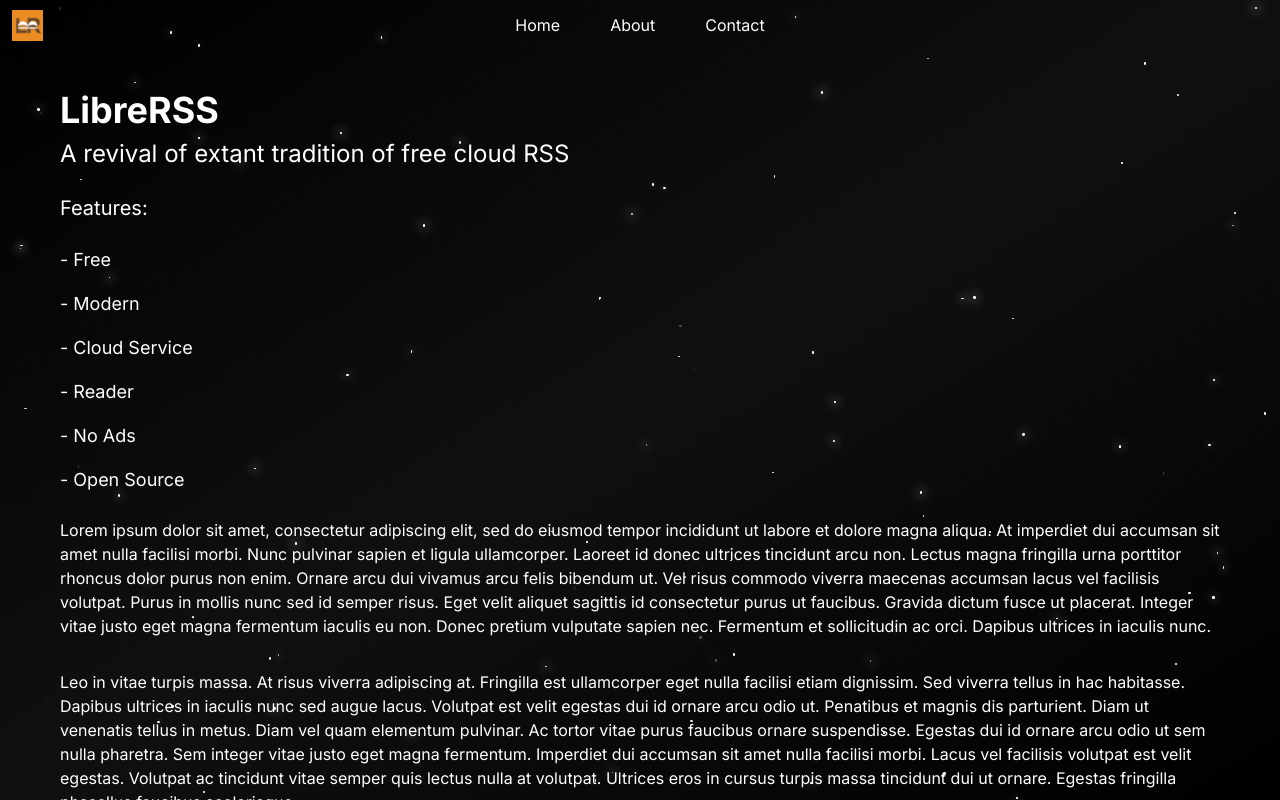
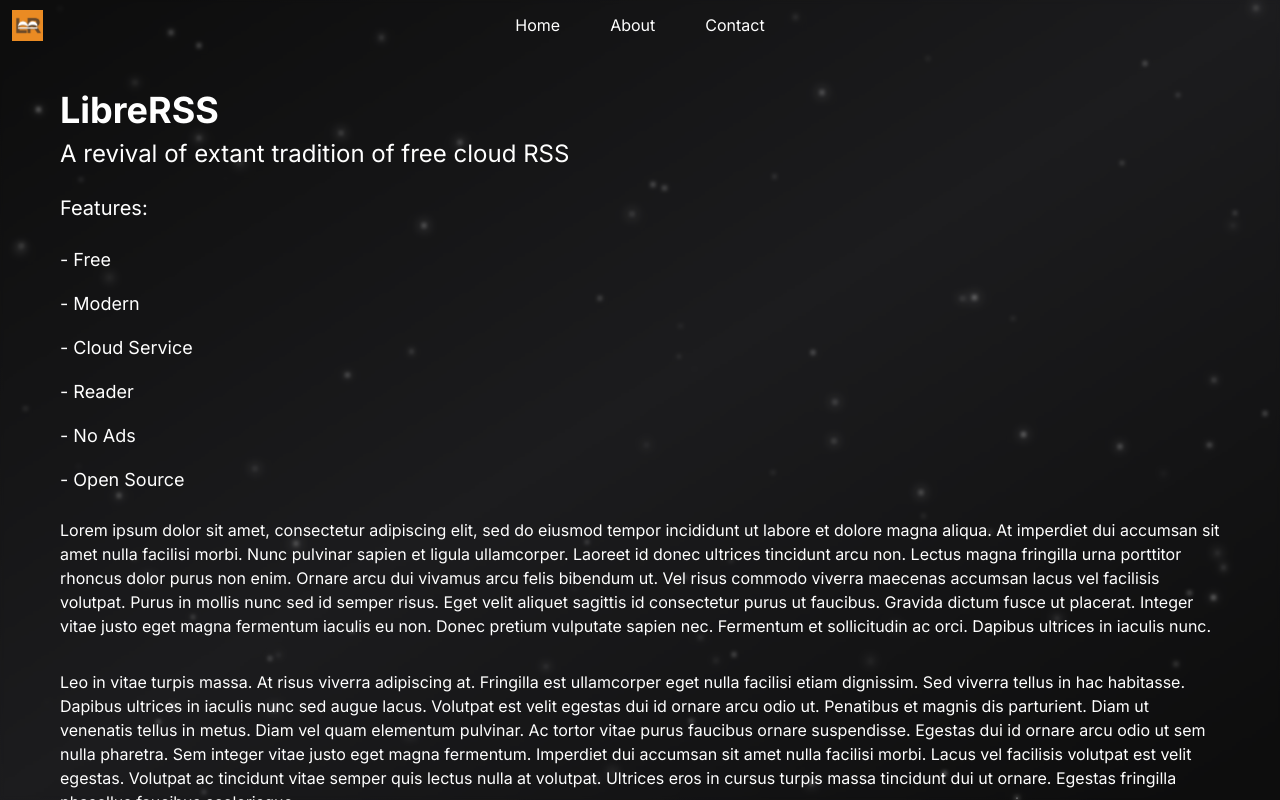
Before and after one commit to evanschoffstall/Librerss, a Next.js app: page / in a window 1280 px wide. Built offline with nearby package versions, Linux system fonts and the light colour scheme.

Commit message:
luxury glass overlay

```diff
--- a/app/globals.css
+++ b/app/globals.css
@@ -28,6 +28,11 @@ h6 {
   color: rgb(var(--foreground-rgb));
 }
 
+.glass {
+  background: rgba(255, 255, 255, 0.05);
+  backdrop-filter: blur(2px);
+}
+
 @layer utilities {
   .text-balance {
     text-wrap: balance;
--- a/app/layout.tsx
+++ b/app/layout.tsx
@@ -22,11 +22,13 @@ export default function RootLayout({
       <body className={inter.className}>
         <Space />
         <Debug />
-        <header>
-          <Menubar />
-        </header>
-        <div style={{ overflow: "auto", height: "calc(100vh - 50px)" }}>
-          {children}
+        <div className="glass">
+          <header>
+            <Menubar />
+          </header>
+          <div style={{ overflow: "auto", height: "calc(100vh - 50px)" }}>
+            {children}
+          </div>
         </div>
       </body>
     </html>
```
